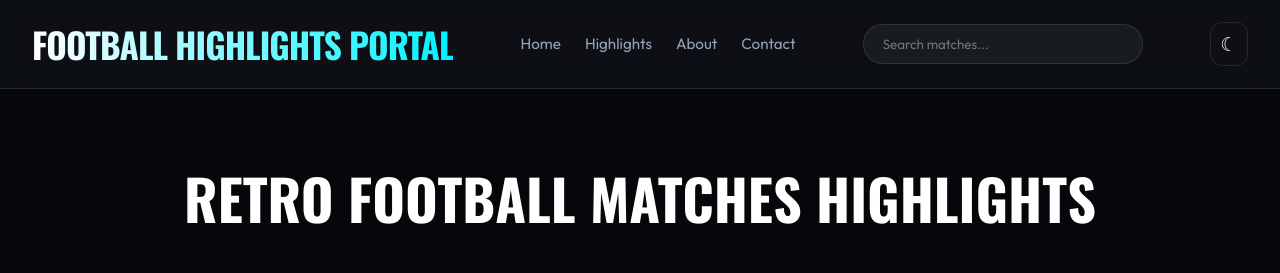
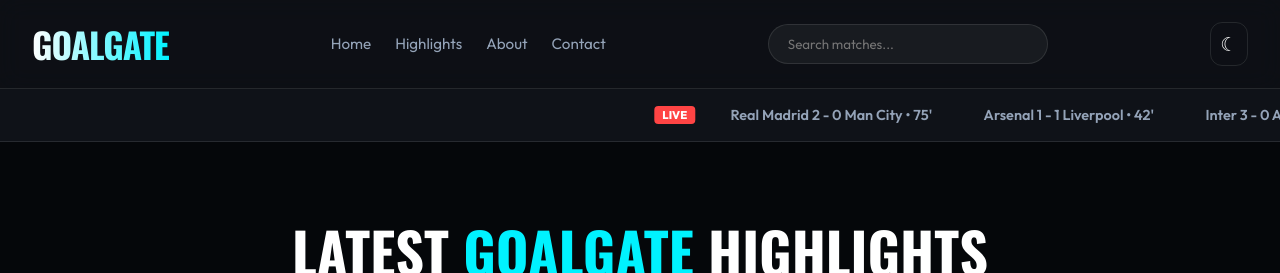
Before and after one commit to thisisahmad24/FootballHighlightsPortal, a PHP site: page / in a window 1280 px wide. Shown: the top 273 px of the page. Run offline with PHP 8.4, Linux system fonts and the light colour scheme.

Commit message:
feat: add live match ticker and updated layout structure

```diff
--- a/index.php
+++ b/index.php
@@ -89,7 +89,7 @@
 <head>
     <meta charset="UTF-8">
     <meta name="viewport" content="width=device-width, initial-scale=1.0">
-    <title>Football Highlights Portal</title>
+    <title>GoalGate | The Ultimate Football Hub</title>
     <!-- Link the custom CSS stylesheet -->
     <link rel="stylesheet" href="styles.css">
 </head>
@@ -97,7 +97,7 @@
     <header>
         <div class="container header-content">
             <!-- Header Title -->
-            <h1>Football <span style="color: var(--accent);">Highlights</span> Portal</h1>
+            <h1>Goal<span style="color: var(--accent);">Gate</span></h1>
 
             <!-- Navigation Links -->
             <nav class="main-nav">
@@ -120,9 +120,21 @@
         </div>
     </header>
 
+    <!-- Premium Live Ticker (Mocked) -->
+    <div class="live-ticker">
+        <div class="ticker-content">
+            <span class="live-badge">LIVE</span>
+            <span class="ticker-match">Real Madrid 2 - 0 Man City • 75'</span>
+            <span class="ticker-match">Arsenal 1 - 1 Liverpool • 42'</span>
+            <span class="ticker-match">Inter 3 - 0 AC Milan • FT</span>
+            <span class="ticker-match">Bayern 0 - 1 Dortmund • 12'</span>
+        </div>
+    </div>
+
+
     <main class="container">
         <!-- Main Highlights Section -->
-        <h2 class="section-title" id="highlights">Retro Football Matches Highlights</h2>
+        <h2 class="section-title" id="highlights">Latest <span class="highlight">GoalGate</span> Highlights</h2>
 
         <?php if ($error !== null): ?>
             <div id="message" class="error-message">
@@ -163,8 +183,8 @@
 
         <!-- --- ABOUT US SECTION (New Placeholder) --- -->
         <section id="about-us" class="info-section">
-            <h2 class="section-title">About Our Portal</h2>
-            <p>Welcome to **Football Highlights Portal**, your dedicated hub for the most **electrifying football moments**. Our mission is simple: to save you time and deliver pure footballing joy by curating highlights from across the global game, making sure you never miss a goal, save, or dramatic turn of events.</p>
+            <h2 class="section-title">About GoalGate</h2>
+            <p>Welcome to <strong>GoalGate</strong>, your ultimate destination for the most <strong>electrifying football moments</strong>. Our mission is simple: to save you time and deliver pure footballing joy by curating highlights from across the global game, making sure you never miss a goal, save, or dramatic turn of events.</p>
             <p>We diligently cover a wide spectrum of the beautiful game, including **major international tournaments** (like the World Cup and Euros), the **top European leagues** (Premier League, La Liga, Serie A, Bundesliga, Ligue 1), and historic club competitions (UEFA Champions League). Our library is constantly growing to ensure coverage of both recent matches and classic historical moments.</p>
             <p>Beyond content, we prioritize your **user experience**. Use the **live search bar** to quickly find highlights by team or competition, and switch between **dark and light modes** using the toggle button for comfortable viewing day or night. We're committed to keeping the portal fast, clean, and up-to-date for every passionate football fan.</p>
             <p>Enjoy the best of football, all in one place!</p>
```
Also changed, not shown: other parts of index.php (+22 -25 lines). Lines whose indentation alone changed are shown as unchanged.
